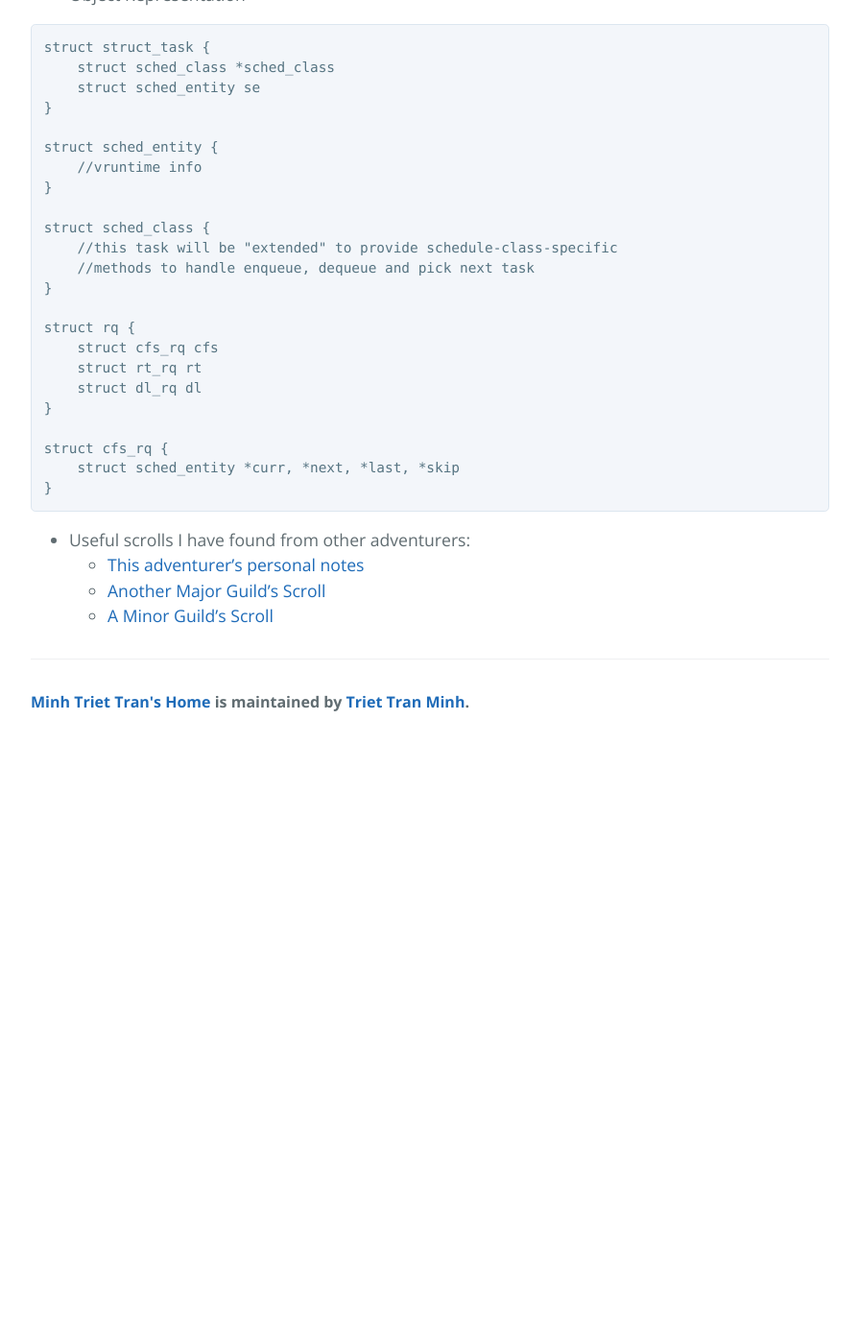
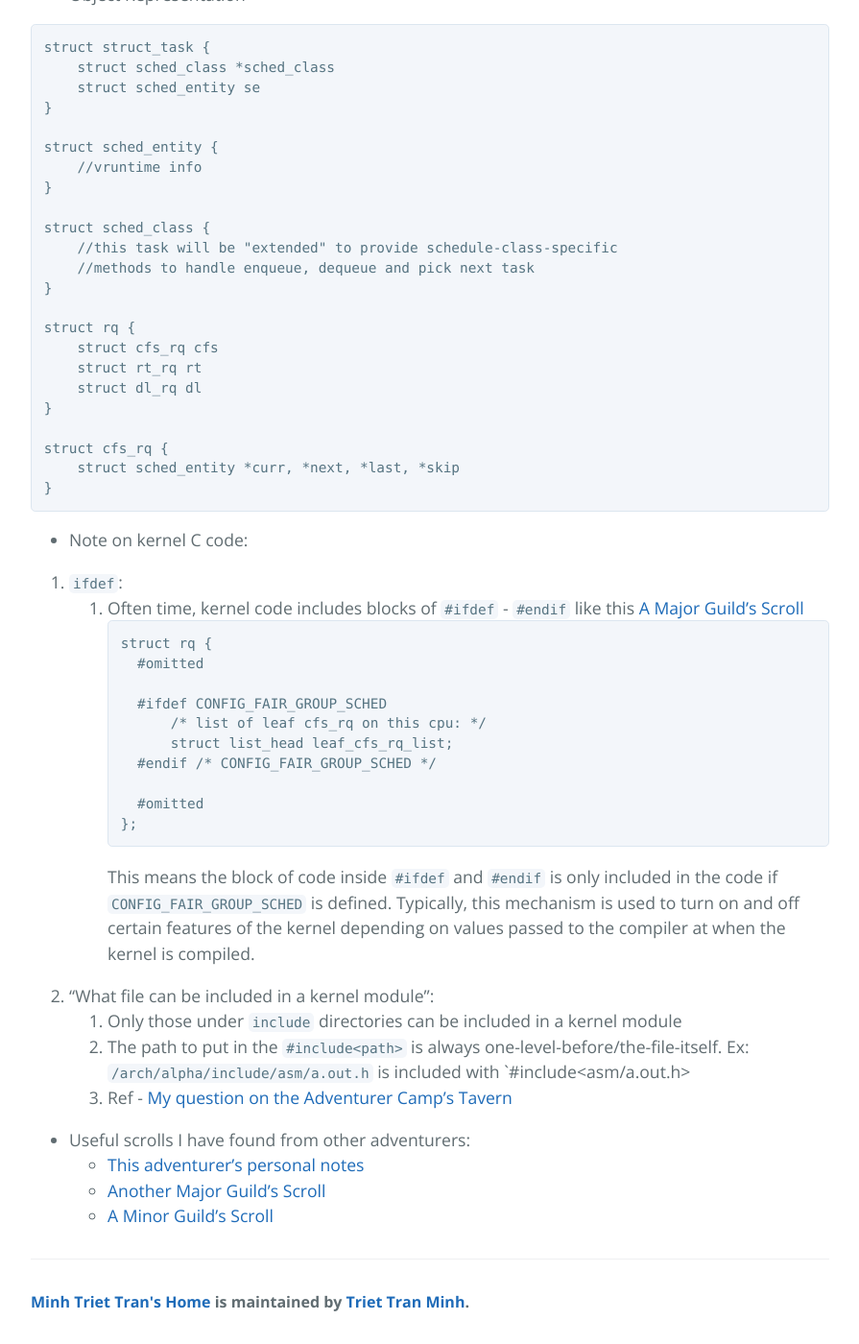
Before and after one commit to minhtrietbkit/minhtrietbkit.github.io, a Jekyll site: the page built from _posts/2020-10-31-kernel-2.md, in a window 1280 px wide and 1400 px high, scrolled down 7327 px. Shown: the whole window at 96% size, without its empty margins (192-1087 px from the left). Built offline with Jekyll 4.4.1, drawn with Linux system fonts in a browser that asks for light colours; before the commit the page ends 8102 px from its top, so only the background shows below that; some of the changed text lies outside the part shown.

Commit message:
update kernel-2

````diff
--- a/_posts/2020-10-31-kernel-2.md
+++ b/_posts/2020-10-31-kernel-2.md
@@ -9,7 +9,7 @@ Another week in the mystic land, the land of true freedom has passed. I'm deep i
 
 This time, I probably won't be putting up a new entry, not because there was nothing of note but rather because there were so many extraordinary phenomenons, one leads to another. I've taken countless notes along the way but it's hard to understand these events fully and organize them in a meaningful manner in a journal's chapter.
 
-Therefore, I'll just capture my note and put it up here. Will go back to these and organize properly once I've grasped the whole chain of these occurrences.
+Therefore, I'll just capture my note and put it up here. Will go back to these and organize properly once I've grasped the whole chain of these occurrences and a good resting place.
 
 # Journal Note #1
 
@@ -206,6 +206,28 @@ struct cfs_rq {
     struct sched_entity *curr, *next, *last, *skip
 }
 ```
+* Note on kernel C code:
+
+1. `ifdef`:
+   1. Often time, kernel code includes blocks of `#ifdef` - `#endif` like this [A Major Guild's Scroll](https://elixir.bootlin.com/linux/v4.4/source/kernel/sched/sched.h#L559)
+      ```C
+      struct rq {
+        #omitted
+
+        #ifdef CONFIG_FAIR_GROUP_SCHED
+	        /* list of leaf cfs_rq on this cpu: */
+	        struct list_head leaf_cfs_rq_list;
+        #endif /* CONFIG_FAIR_GROUP_SCHED */
+
+        #omitted
+      };
+      ```
+    This means the block of code inside `#ifdef` and `#endif` is only included in the code if `CONFIG_FAIR_GROUP_SCHED` is defined. Typically, this mechanism is used to turn on and off certain features of the kernel depending on values passed to the compiler at when the kernel is compiled.
+  2. "What file can be included in a kernel module":
+     1. Only those under `include` directories can be included in a kernel module
+     2. The path to put in the `#include<path>` is always one-level-before/the-file-itself. Ex: `/arch/alpha/include/asm/a.out.h` is included with `#include<asm/a.out.h>
+     3. Ref - [My question on the Adventurer Camp's Tavern](https://stackoverflow.com/questions/64555815/how-to-include-an-arbitrary-kernel-header-file-in-a-module/)
+
 
 * Useful scrolls I have found from other adventurers:
   * [This adventurer's personal notes](https://josefbacik.github.io/kernel/scheduler/2017/07/14/scheduler-basics.html)
````
